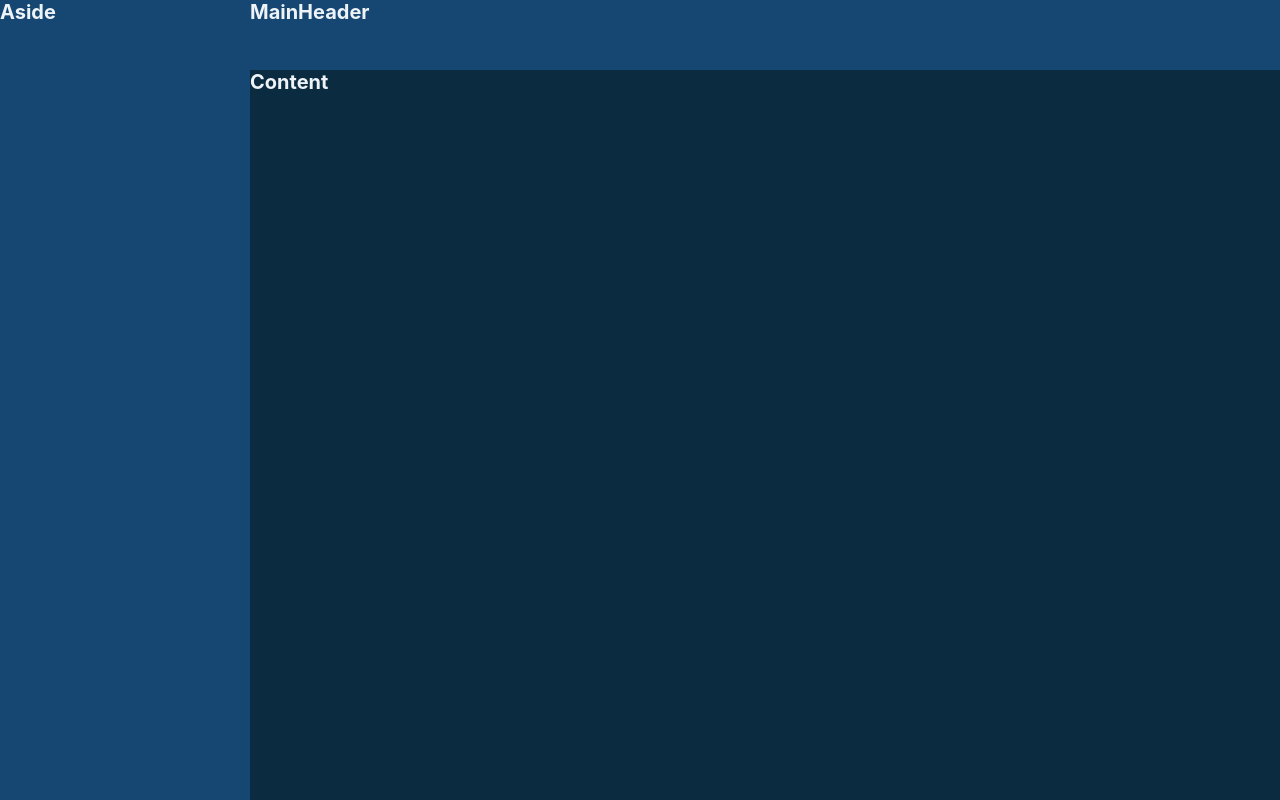
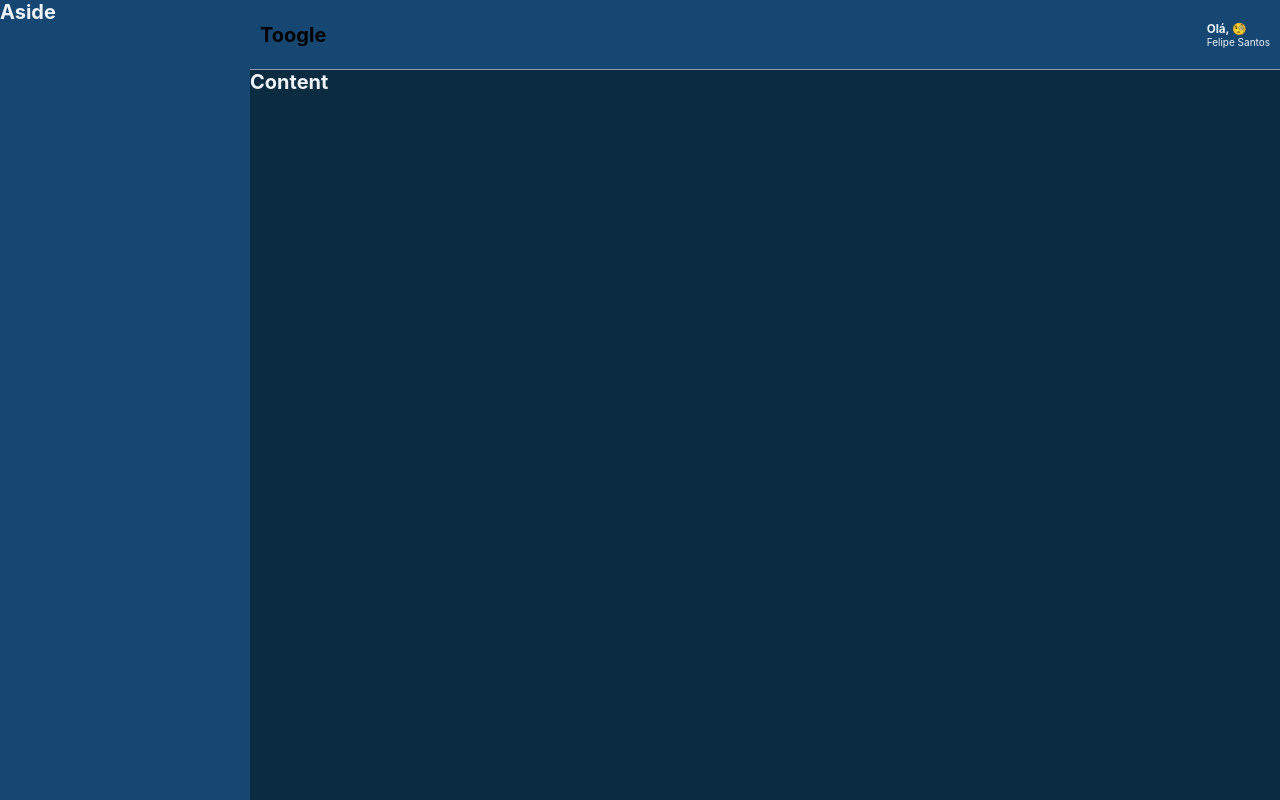
Before and after one commit to FelipeSantos92Dev/my-wallet, a Next.js app: page / in a window 1280 px wide. Built offline with nearby package versions, Linux system fonts and the light colour scheme.

Commit message:
feat: add emojis

```diff
--- a/src/components/MainHeader/index.tsx
+++ b/src/components/MainHeader/index.tsx
@@ -1,9 +1,21 @@
-import { Container } from './styles'
+import { useMemo } from 'react'
+
+import emojis from 'utils/emojis'
+import { Container, Profile, Welcome, UserName } from './styles'
 
 const MainHeader: React.FC = () => {
+  const emoji = useMemo(() => {
+    const index = Math.floor(Math.random() * emojis.length)
+    return emojis[index]
+  }, [])
+
   return (
     <Container>
-      <h1>MainHeader</h1>
+      <h1>Toogle</h1>
+      <Profile>
+        <Welcome>Olá, {emoji}</Welcome>
+        <UserName>Felipe Santos</UserName>
+      </Profile>
     </Container>
   )
 }
--- a/src/components/MainHeader/styles.ts
+++ b/src/components/MainHeader/styles.ts
@@ -2,6 +2,21 @@
 
 export const Container = styled.div`
   grid-area: MH;
+  /* color: ${(props) => props.theme.colors.white}; */
+  background-color: ${(props) => props.theme.colors.secondary};
+
+  display: flex;
+  justify-content: space-between;
+  align-items: center;
+  padding: 0 10px;
+
+  border-bottom: 1px solid ${(props) => props.theme.colors.gray};
+`
+
+export const Profile = styled.div`
   color: ${(props) => props.theme.colors.white};
-  background-color: ${(props) => props.theme.colors.secondary};
 `
+
+export const Welcome = styled.h3``
+
+export const UserName = styled.span``
--- /dev/null
+++ b/src/utils/emojis.ts
@@ -0,0 +1 @@
+export default ['🤪', '🧐', '😁', '😎', '🤑']
```
